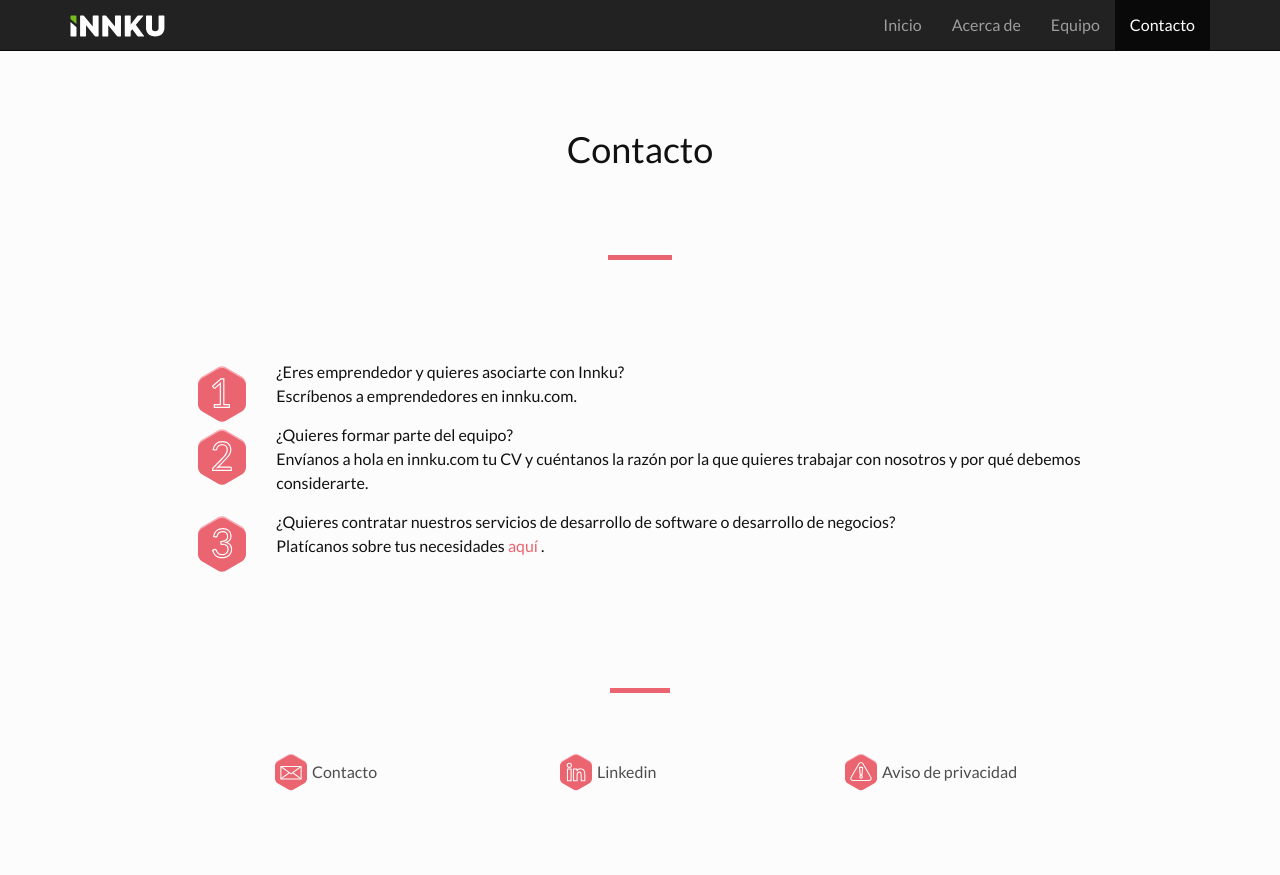
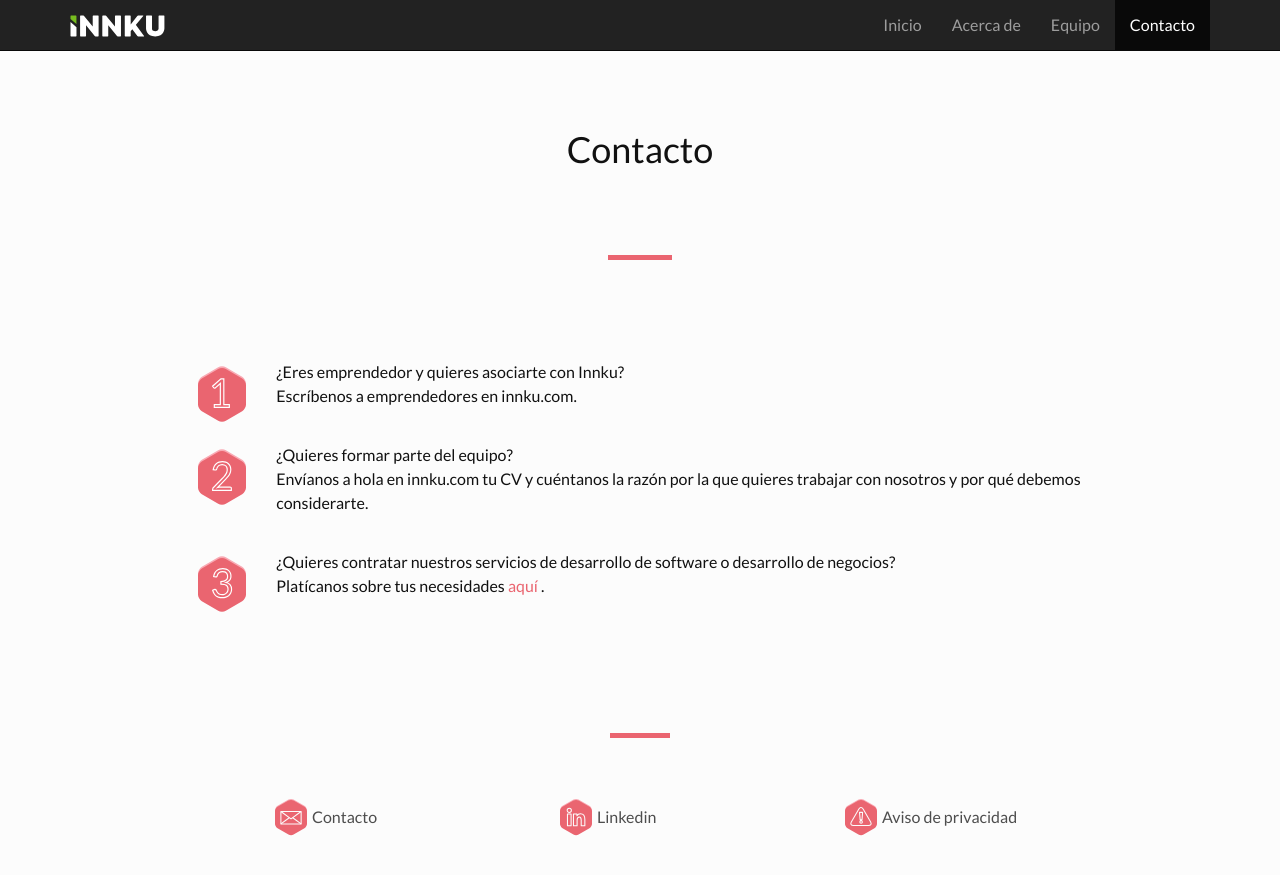
Before and after one commit to innku/innku-2018, a Jekyll site: the page built from contacto.html, in a window 1280 px wide and 957 px high. Shown: the top 875 px of the window. Built offline with Jekyll 4.4.1, drawn with Linux system fonts in a browser that asks for light colours; nearby versions of some CDN libraries.

Commit message:
Ajustes para Contacto y Acerca de

```diff
--- a/acerca-de.html
+++ b/acerca-de.html
@@ -21,12 +21,12 @@ keywords:
 <section class="row innku-section-content">
   <div class="col-md-offset-2 col-md-8 innku-section-block__margin">
     <p>{{ site.data.about.description }}</p>
-    <p><a href="/">Conoce más de nuestra historia</a></p>
+    <p class="innku-section-content-element__color"><a href="/">Conoce más de nuestra historia</a></p>
   </div>
   <div class="col-md-offset-2 col-md-8">
     <p>Nos guiamos en 4 valores pilares:
     <p><strong>Aprendizaje, Gozo, Comunicación e Innovación</strong></p>
-    <p><a href="/">Conoce más de nuestros valores</a></p>
+    <p class="innku-section-content-element__color"><a href="/">Conoce más de nuestros valores</a></p>
   </div>
   <div class="col-lg-offset-5 col-lg-2 col-md-offset-5 col-md-2 col-sm-offset-5 col-sm-2 col-xs-offset-4 col-xs-4">
     <div class="row">
--- a/contacto.html
+++ b/contacto.html
@@ -21,15 +21,15 @@ keywords:
 <section class="row innku-seccion">
   <div class="col-md-offset-1 col-md-10">
     <ul>
-      <li class="row">
+      <li class="row innku-section-contact__margin">
         <div class="col-md-1">
-          <img class="innku-section-contact-img__margin" src="img/contact-1.svg" />
+          <img src="img/contact-1.svg" />
         </div>
         <div class="col-md-11">
           <p>¿Eres emprendedor y quieres asociarte con Innku?<br />Escríbenos a emprendedores en innku.com.</p>
         </div>
       </li>
-      <li class="row">
+      <li class="row innku-section-contact__margin">
         <div class="col-md-1">
           <img class="innku-section-contact-img__margin" src="img/contact-2.svg" />
         </div>
@@ -37,8 +37,7 @@ keywords:
           <p>¿Quieres formar parte del equipo?<br />Envíanos a hola en innku.com tu CV y cuéntanos la razón por la que quieres trabajar con nosotros y por qué debemos considerarte.</p>
         </div>
       </li>
-
-      <li class="row">
+      <li class="row innku-section-contact__margin">
         <div class="col-md-1">
           <img class="innku-section-contact-img__margin" src="img/contact-3.svg" />
         </div>
--- a/css/main.scss
+++ b/css/main.scss
@@ -467,6 +467,10 @@ body {
   list-style: none;
 }
 
+.innku-section-content strong {
+  color: $red;
+}
+
 .innku-section-team-member figure img {
   display: block;
   //min-height: 100%;
@@ -642,6 +646,15 @@ innku-section-team-member figure.effect-oscar h2:hover {
   font-weight: 300;
 }
 
-.innku-section-contact-img__margin {
+.innku-section-content-element__color a {
+  color: $text-color;
+  text-decoration: underline;
+}
+
+.innku-section-contact__margin {
+  margin-bottom: 20px;
+}
+
+.innku-section-contact__margin img {
   margin-top: 5px;
 }
```
